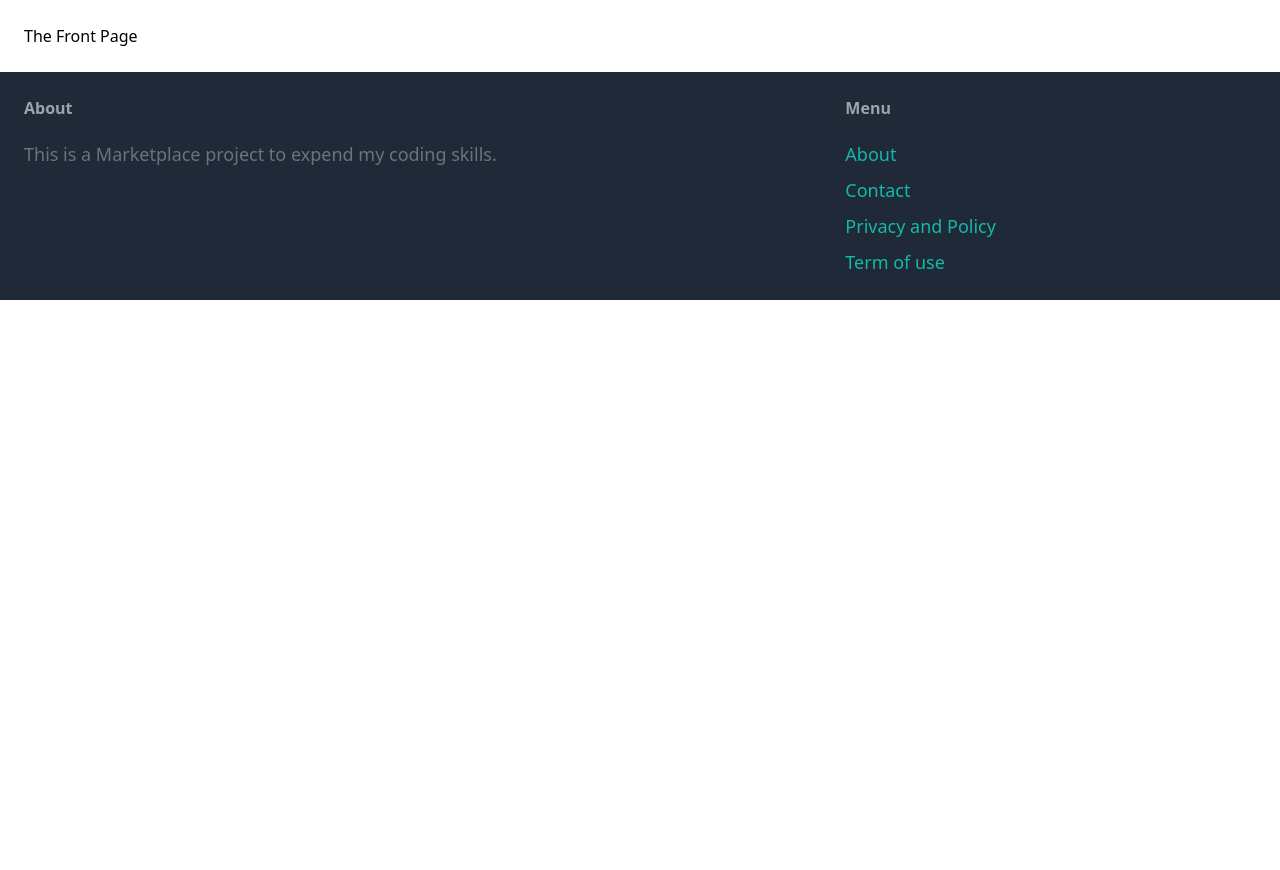
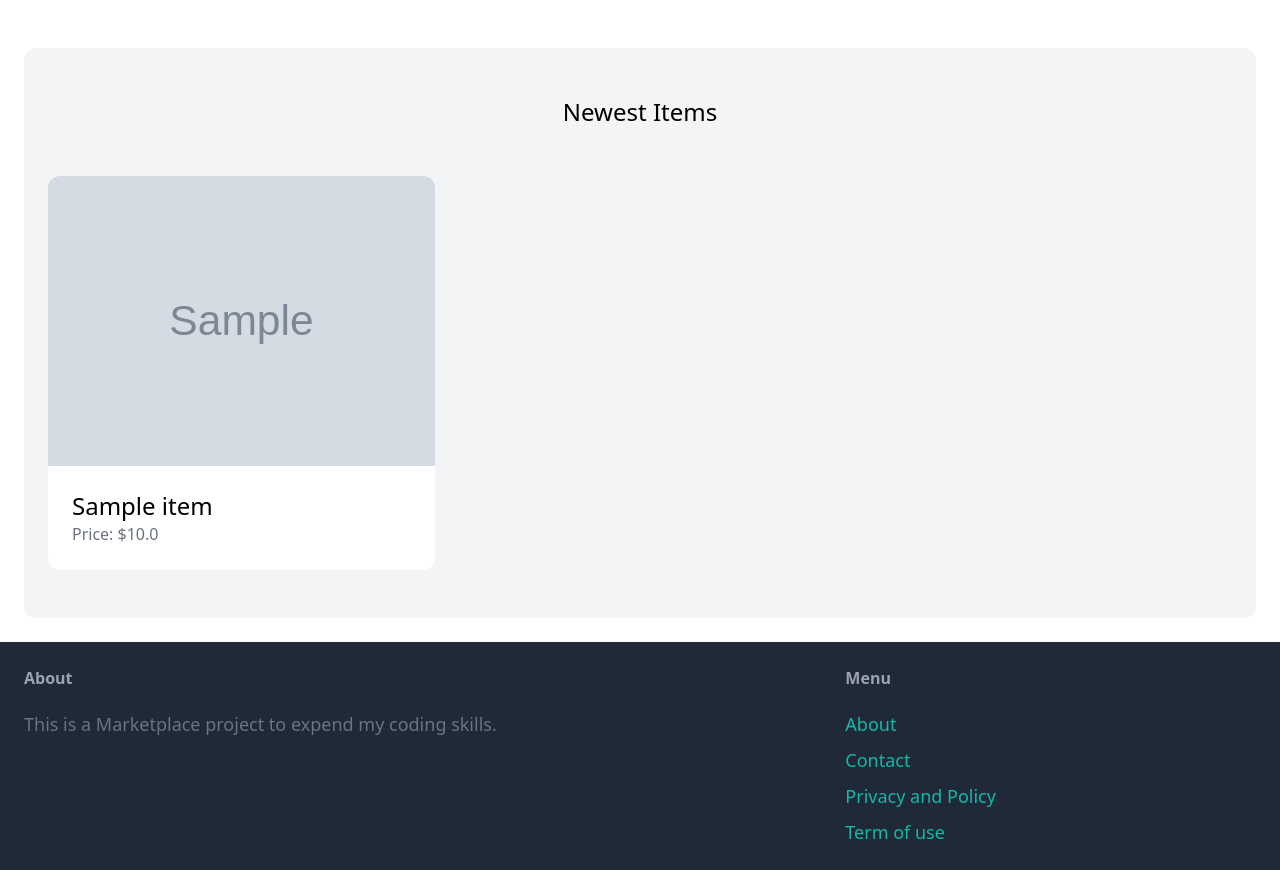
Before and after one commit to ozysouza/marketplace-django-py, a Django app: template marketplace/core/templates/core/index.html in a window 1280 px wide. Shown: the part 77-947 px from the top of the page. Before the commit the page ends 377 px from the top, so only its background shows below. Run offline with Django 5.2, Linux system fonts and the light colour scheme; the template is opened without the code that fills it: values that come from a table or form of the project are taken from there, others are empty; tables that the repository leaves empty hold one stand-in row (values such as "Sample post"); grey boxes marked "Sample" are stand-in pictures; some libraries are stand-ins or nearby versions.

Commit message:
Display the items on the index.html page

```diff
--- a/marketplace/core/templates/core/index.html
+++ b/marketplace/core/templates/core/index.html
@@ -3,5 +3,24 @@
 {% block title %}Welcome{% endblock %}
 
 {% block content %}
-    <h1>The Front Page</h1>
+    <div class="mt-6 px-6 py-12 bg-gray-100 rounded-xl">
+        <h2 class="mb-12 text-2xl text-center">Newest Items</h2>
+
+        <div class="grid grid-cols-3 gap-3">
+            {% for item in items %}
+                <div>
+                    <a href="#">
+                        <div>
+                            <img src="{{ item.image.url }}" class="rounded-t-xl">
+                        </div>
+
+                        <div class="p-6 bg-white rounded-b-xl">
+                            <h2 class="text-2xl">{{ item.name }}</h2>
+                            <p class="text-gray-500">Price: ${{ item.price }}</p>
+                        </div>
+                    </a>
+                </div>
+            {% endfor %}
+        </div>
+    </div>
 {% endblock %}
```
Also changed, not shown: marketplace/core/views.py (+7 -1 lines).
